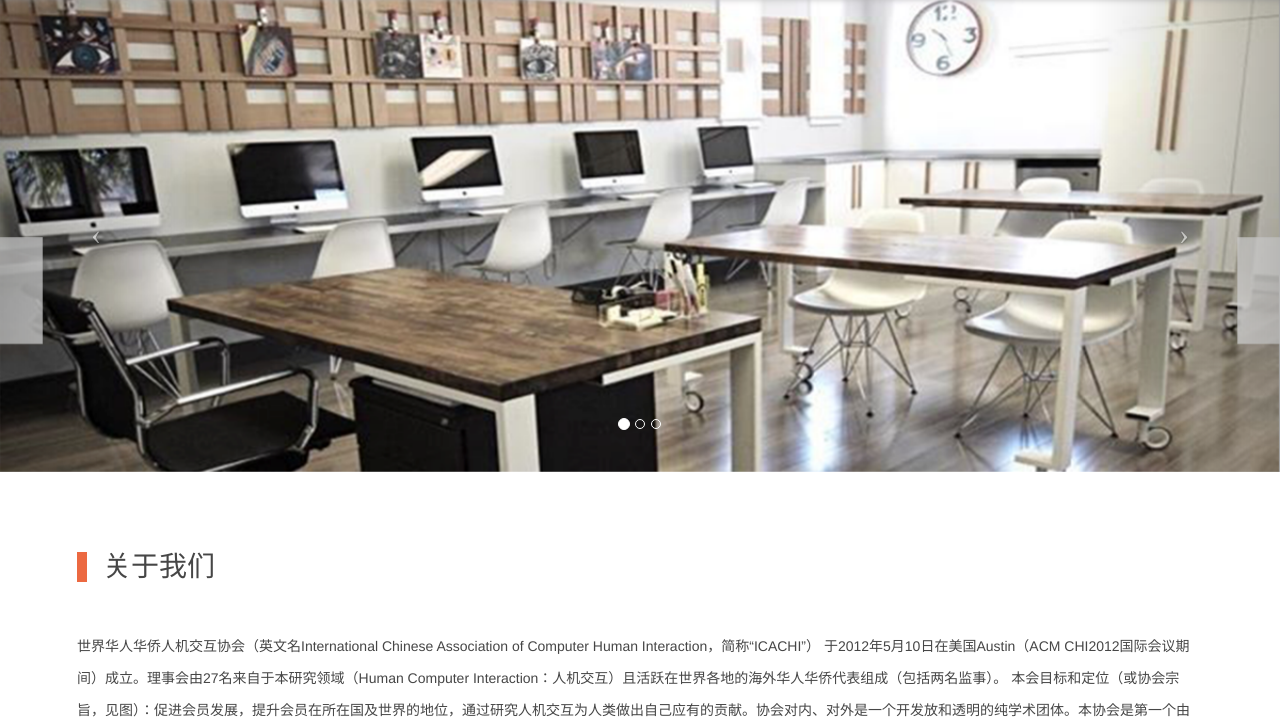
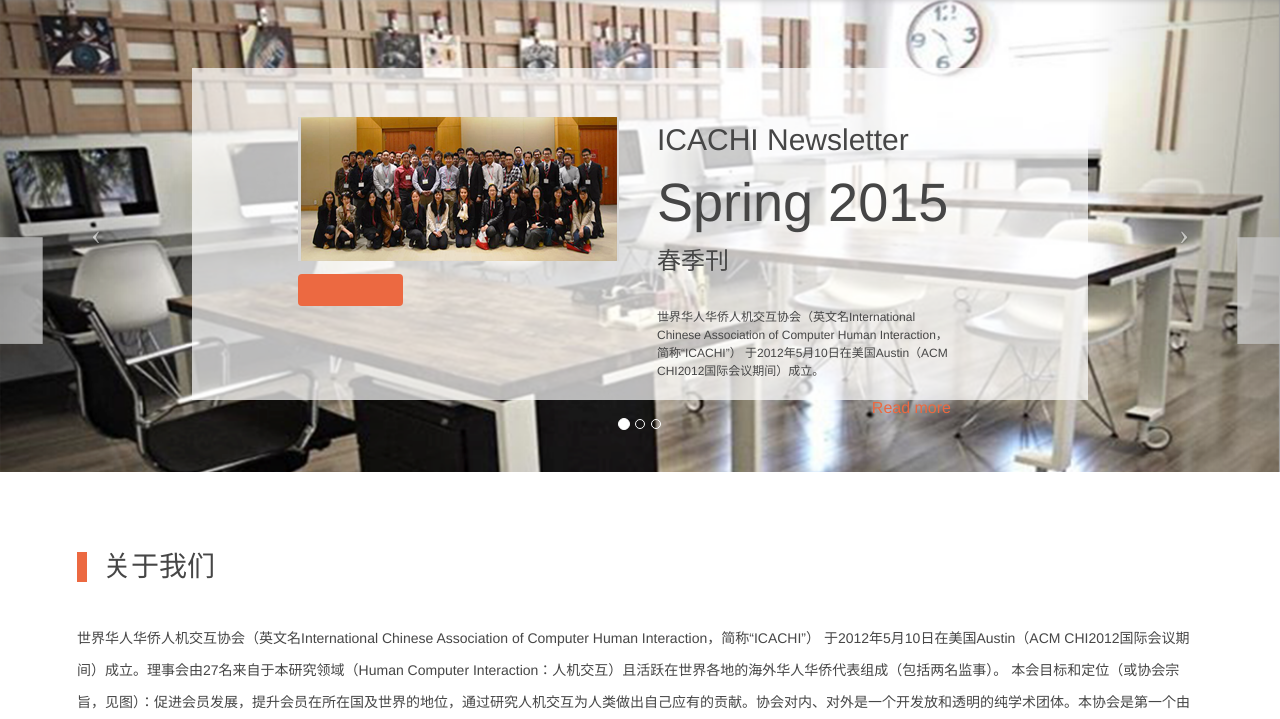
Before and after one commit to CranberryWong/Frontend-for-ICACHI, a website: page home.html in a window 1280 px wide. Shown: the part 92-811 px from the top of the page. Drawn offline with Linux system fonts and the light colour scheme.

Commit message:
fix home&members&joinus

```diff
--- a/home.html
+++ b/home.html
@@ -44,6 +44,23 @@
 		<div class="carousel-inner" role="listbox">
 			<div class="carousel-item active">
 				<img src="./static/images/12.png" alt="First slide" style="width:100%;">
+				<div class="carousel-messege">
+				<div class="carousel-left">
+					<img src="./static/images/photo.png" alt="">
+					<br>
+					<a href="">
+						<button class="btn"></button>
+					</a>
+				</div>
+				<div class="carousel-right">
+					<p class="title-1">ICACHI Newsletter</p>
+					<p class="title-2">Spring 2015</p>
+					<p class="title-3">春季刊</p>
+					<p class="text-1"> 世界华人华侨人机交互协会（英文名International Chinese Association of Computer Human Interaction，简称“ICACHI”） 于2012年5月10日在美国Austin（ACM CHI2012国际会议期间）成立。</p>
+					<a href="#" class="readmore pull-right">Read more</a>
+				</div>
+				<div class="clearfix"></div>
+				</div>
 			</div>
 		<!--
 		<div class="carousel-item">
--- a/static/sass/component/_main.scss
+++ b/static/sass/component/_main.scss
@@ -24,7 +24,7 @@
 
 // Section
 section {
-	margin-bottom:72px;
+	margin-bottom: 3rem;
 
 	p{
 		line-height: 2rem;
@@ -33,7 +33,7 @@
 	.section-title {
 		border-left: 10px solid $orange-dominant;
 		padding-left: 1rem;
-		margin-bottom: 3rem;
+		margin-bottom: 2.5rem;
 
 		span {
 			font-size: $fontSize-light;
@@ -48,6 +48,69 @@
 		padding: 3px 27px 3px 27px;
 	}
 
+}
+
+// Home > Carousel
+
+.carousel-messege {
+	position: absolute;
+	z-index: 2;
+	background-color: rgba(255, 255, 255, 0.7);
+	height: 70%;
+	width: 70%;
+	top: 15%;
+	left: 15%;
+	padding: 49px 77px 82px 106px;
+
+	&:before {
+		width: 106px;
+		height: 0px;
+		border-top: 106px solid orange;
+		border-left: 106px solid orange;
+	}
+
+	.carousel-left {
+		float:left;
+		margin-right: 38px;
+
+		img {
+			margin-bottom: 13px;
+		}
+		button {
+			background-color: $orange-dominant;
+			width: 105px;
+			height: 32px;
+		}
+	}
+
+	.carousel-right {
+		float:left;
+
+		.title-1 {
+			font-size: $fontSize-bold;
+			margin-bottom: 0rem;
+		}
+
+		.title-2 {
+			font-size: 3.375rem;
+			margin-bottom: 0rem;
+		}
+
+		.title-3 {
+			font-size: $fontSize-large;
+			margin-bottom: 29px;
+		}
+
+		.text-1 {
+			font-size: $fontSize-light;
+			max-width: 294px;
+		}
+
+		.readmore {
+			font-size: $fontSize-middle;
+			color: $orange-dominant;
+		}
+	}
 }
 
 // Home > Member
@@ -116,8 +179,12 @@
 
 // Join us
 .join-form {
-	.necessary:after {
-		text-overflow: ellipsis;
+	.necessary {
+
+		&:after {
+			content: ' *';
+			color: red;
+		}
 	}
 
 	.subform {
@@ -145,6 +212,24 @@
 		color: $grey-subtitle;
 	}
 
+	.post-block {
+		text-align: center;
+		line-height: 0rem;
+		padding: 2rem 0;
+
+		.post-title {
+			color: $orange-dominant;
+			font-size: $fontSize-normal;
+			padding: 0 2rem;
+			background-color: white;
+		}
+
+		.post-hr {
+			border-bottom: 1px solid $black-text;
+		}
+	}
+
+
 	.member {
 		text-align: center;
 
--- a/static/sass/component/_settings.scss
+++ b/static/sass/component/_settings.scss
@@ -29,6 +29,7 @@
  */
 
 $fontSize-heavy:			2.250rem;	//36px
+$fontSize-bold:				1.875rem;	//30px
 $fontSize-large:			1.500rem;	//24px
 $fontSize-normal:			1.250rem;	//20px
 $fontSize-middle:			1.000rem;	//16px
```
Also changed, not shown: member.html (+9 -4 lines), static/css/style.css, static/images/photo.png (renamed from static/images/asd.png), 1 other file.
